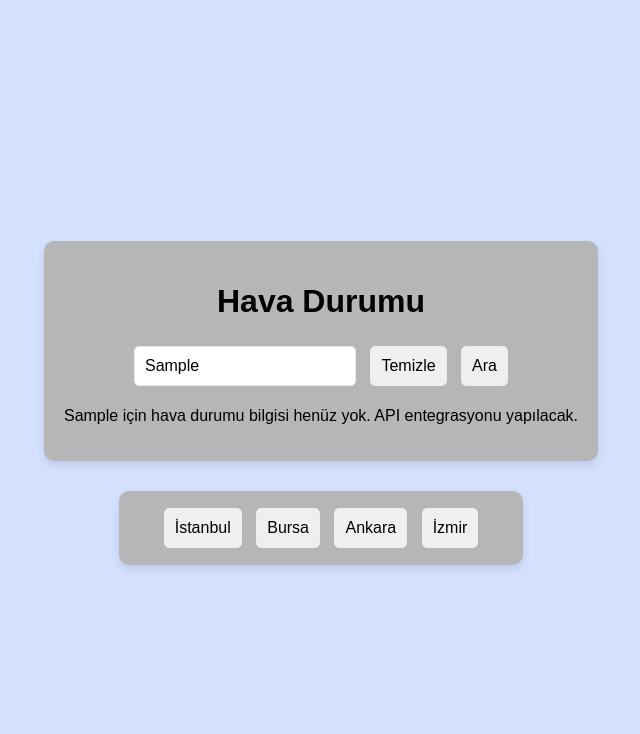
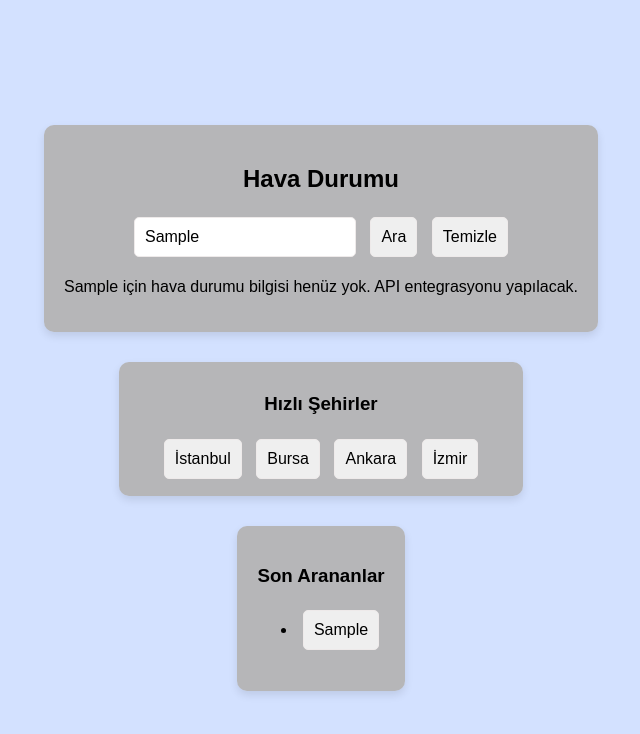
Before and after one commit to tasdemirfunda/weather-app, a plain HTML site: page index.html in a window 1280 px wide. Both pictures are taken after typing "Sample" into the empty fields and a click on the button "Ara". Shown: the whole page, without its empty margins (319-959 px from the left). Drawn offline with Linux system fonts and the light colour scheme.

Commit message:
Son aranan şehirler özelliği eklendi

```diff
--- a/app.js
+++ b/app.js
@@ -2,6 +2,9 @@ const form= document.getElementById('arama-formu');
 const input = document.getElementById('sehir-input');
 const mesaj = document.getElementById('mesaj');
 const hizliSehir = document.getElementById('hizli-sehirler');
+const sonSehirler = document.getElementById('son-sehirler');
+
+let sonArananSehirler = [];
 
 form.addEventListener("reset",function(){
     const aktifButon=hizliSehir.querySelector(".active");
@@ -24,6 +27,9 @@ form.addEventListener("submit", function(event){
         return;
     }
 
+    sonSehirEkle(sehir);
+    sehirleriGoster();
+
     mesaj.textContent = sehir+ " için hava durumu bilgisi henüz yok. API entegrasyonu yapılacak.";
 });
 
@@ -34,9 +40,47 @@ hizliSehir.addEventListener("click",function(event){
             oncekiAktifButon.classList.remove("active");
         }
         event.target.classList.add("active");
+
         const sehir=event.target.textContent.trim();
 
         input.value=sehir;
         form.requestSubmit();
     }
+
+
 });
+
+sonSehirler.addEventListener("click",function(event){
+    if(event.target.tagName !== "BUTTON"){
+        return;
+    }
+    input.value = event.target.textContent.trim();
+    form.requestSubmit();
+});
+
+function sonSehirEkle(sehir){
+    sonArananSehirler = sonArananSehirler.filter(function(kayit) {
+        return kayit.toLocaleLowerCase("tr") !== sehir.toLocaleLowerCase("tr");
+    });
+
+    sonArananSehirler.unshift(sehir);
+    if(sonArananSehirler.length > 10){
+        sonArananSehirler.pop();
+    }
+}
+
+function sehirleriGoster(){
+    sonSehirler.innerHTML="";
+
+    sonArananSehirler.forEach(function(sehir){
+        const li= document.createElement("li");
+        const buton=document.createElement("button");
+
+        buton.type="button";
+        buton.textContent=sehir;
+
+        li.appendChild(buton);
+        sonSehirler.appendChild(li);
+
+    });
+}
--- a/index.html
+++ b/index.html
@@ -8,22 +8,23 @@
 </head>
 <body>
     <main class="kart">
-        <h1>Hava Durumu</h1>
+        <h2>Hava Durumu</h2>
         <form id="arama-formu">
            <input
              id="sehir-input"
              type="text"
              placeholder="Şehir giriniz"
         />
+
+        <button type="submit">Ara</button>
         <button type="reset">Temizle</button>
-        <button type="submit">Ara</button>
         </form>
 
         <p id="mesaj">Bir şehir ara</p>
-        <section id=""sonuc" hidden></section>
+        <section id="sonuc" hidden></section>
     </main>
     <div class="kart" id="hizli-sehirler">
-
+        <h3>Hızlı Şehirler</h3>
         <button type="button">İstanbul</button>
         <button type="button">Bursa</button>
         <button type="button">Ankara</button>
@@ -31,6 +32,11 @@
 
     </div>
 
+    <section class="kart son-sehirler-card">
+        <h3>Son Arananlar</h3>
+        <ul class="son-sehirler-liste" id="son-sehirler"></ul>
+    </section>
+
 
 
     <script src="app.js"></script>
--- a/style.css
+++ b/style.css
@@ -28,6 +28,7 @@ div.kart{
     background-color: #3e7bccde;
 }
 
+
 input,
 button {
     padding: 10px;
```
